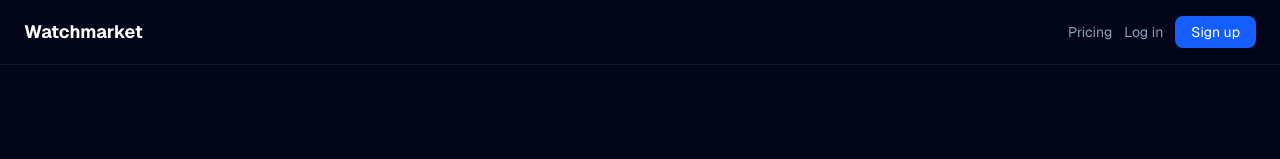
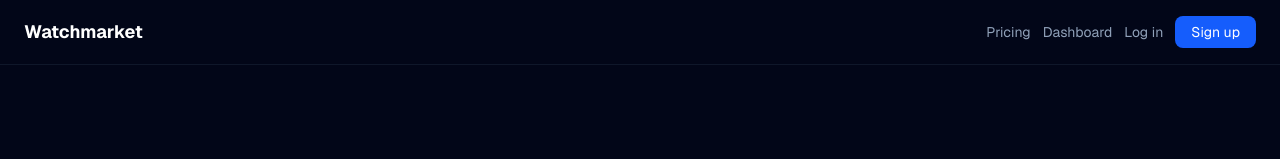
Before and after one commit to airealityproject-ui/watchmarket, a Next.js app: page / in a window 1280 px wide. Shown: the top 159 px of the page. Built offline with nearby package versions, Linux system fonts and the light colour scheme.

Commit message:
feat: add Dashboard link to nav

```diff
--- a/src/app/page.tsx
+++ b/src/app/page.tsx
@@ -6,6 +6,7 @@
         <a href="/" className="font-bold text-lg">Watchmarket</a>
         <div className="flex items-center gap-3">
           <a href="/pricing" className="text-sm text-slate-400 hover:text-white transition-colors">Pricing</a>
+          <a href="/dashboard" className="text-sm text-slate-400 hover:text-white transition-colors">Dashboard</a>
           <a href="/login" className="text-sm text-slate-400 hover:text-white transition-colors">Log in</a>
           <a href="/signup" className="text-sm px-4 py-1.5 rounded-lg bg-blue-600 text-white hover:bg-blue-500 transition-colors">Sign up</a>
         </div>
```
